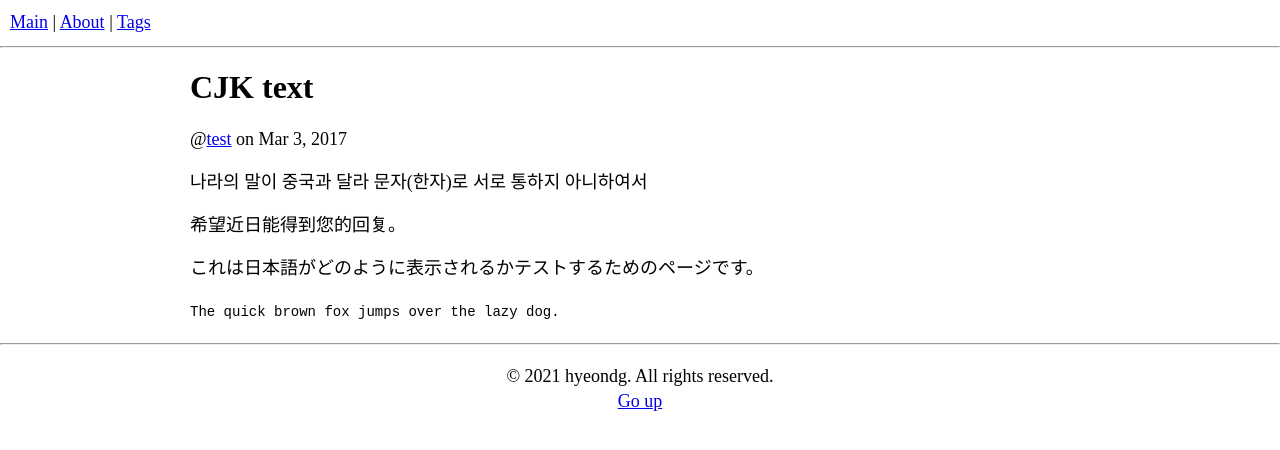
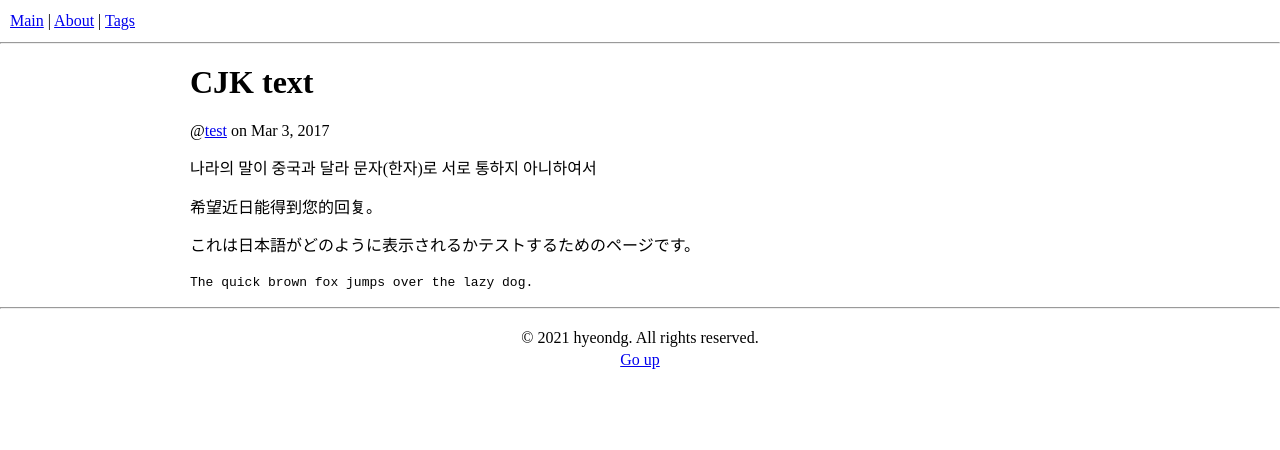
Before and after one commit to hyeondg/warehouse, a Jekyll site: the page built from _posts/2017-02-31-hi.md, in a window 1280 px wide. Shown: the top 450 px of the page. Built offline with Jekyll 4.4.1, drawn with Linux system fonts in a browser that asks for light colours.

Commit message:
Update base.scss

```diff
--- a/_sass/base.scss
+++ b/_sass/base.scss
@@ -1,5 +1,5 @@
-$base-font-size: 18px !default;
-$base-code-size: 14px !default;
+$base-font-size: 16px !default;
+$base-code-size: 13px !default;
 $inline-code-size: 15px !default;
 $text-color: black;
 $line-color: rgb(250, 250, 250);
@@ -15,13 +15,16 @@ body {
 
 code {
     font-size: $base-code-size;
-    line-height: 100%;
     font-family: 'Cascadia', monospace;
 }
 
 code.language-plaintext {
     font-size: $inline-code-size;
     font-family: 'Cascadia', monospace;
+}
+
+pre.highlight {
+    line-height: 100%;
 }
 
 hr {
```
